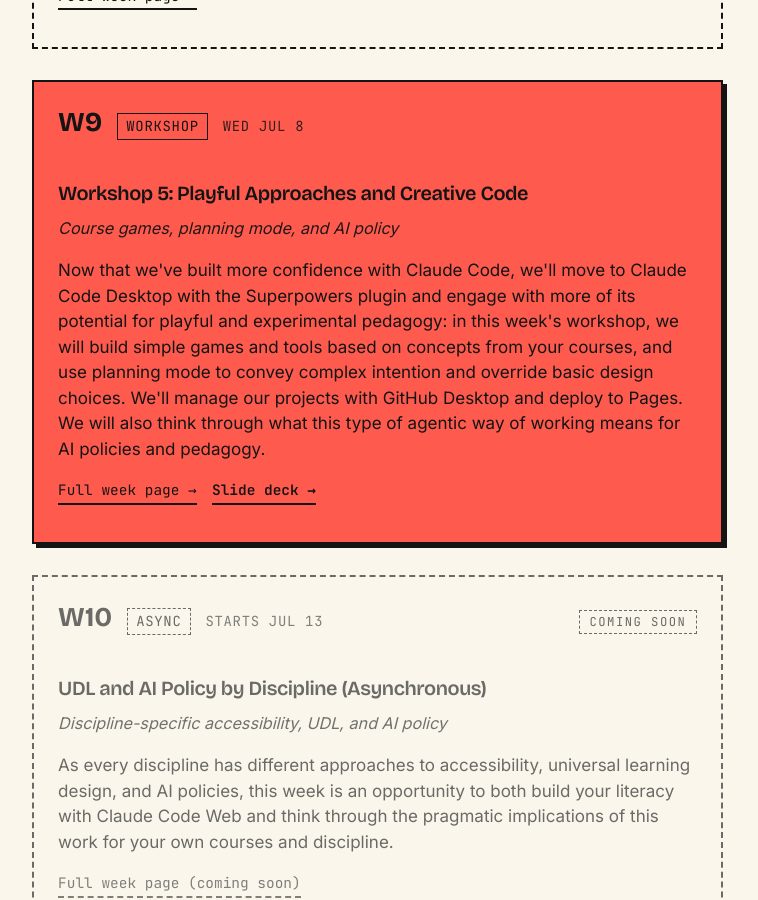
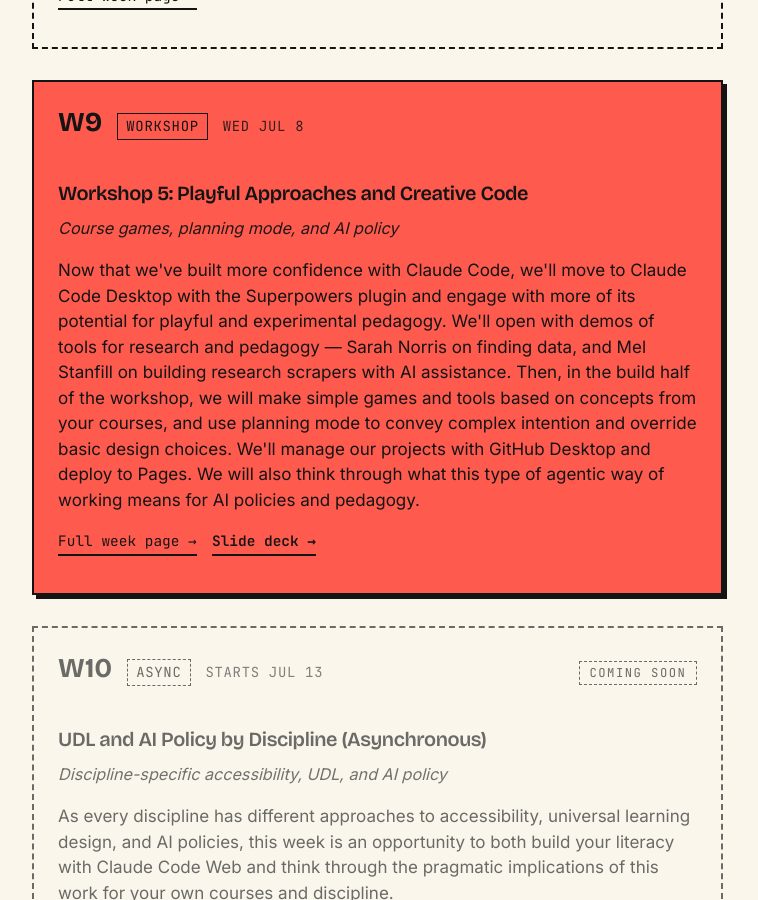
Before and after one commit to AMSUCF/NEH_AI_DH, a Jekyll site: the page built from schedule.md, in a window 1280 px wide and 900 px high, scrolled down 4100 px. Shown: the whole window, without its empty margins (113-871 px from the left). Built offline with Jekyll 4.4.1, drawn with Linux system fonts in a browser that asks for light colours.

Commit message:
W9: reorder deck to open with tools demos; add Part 1 divider and Finding Data slide
Mel's AO3 tag-crawler demo block now leads the deck under a new Part 1
(Building Tools for Research & Pedagogy) opened by Sarah Norris's
Finding Data slot. The playful build section follows as Part 2
(Building Games & Course Resources), with the Tool: Canvas video moved
to just before the policy section; parts renumbered 1-4. Week page
session outline and summary updated to match.

Co-Authored-By: Claude Fable 5 <noreply@anthropic.com>

```diff
--- a/slides/web/w09/index.html
+++ b/slides/web/w09/index.html
@@ -177,74 +177,16 @@
     <p class="cover-meta">Wednesday, July 8, 2026 · 10 AM – noon · CHDR</p>
   </div>
 </section>
-<section class="slide-section" id="why-playful">
+<section class="slide-section" id="tools-section">
   <p class="kicker">Part 1</p>
-  <h2>Why playful</h2>
-  <p class="lead">Mark Sample does it. Play makes the labor of iteration visible and survivable.</p>
+  <h2>Building Tools for Research &amp; Pedagogy</h2>
+  <p class="lead">Where the data comes from, and what small, single-purpose research tools look like in practice.</p>
 </section>
-        <section class="slide-image-bullets no-image" id="road-so-far">
-          <div class="bullets-text">
-
-            <h2>The road so far</h2>
-            <ul><li><strong>Textual</strong> (Workshops 1–2): close reading at corpus scale with Projects.</li>
-<li><strong>Visual</strong> (Workshop 3): image-to-text and alt-text with Artifacts.</li>
-<li><strong>Procedural</strong> (Workshop 4 → today): you&#x27;re now building things that <em>run.</em></li></ul>
-
-          </div>
-        </section>
-        <section class="slide-image-bullets" id="what-were-building">
-          <div class="bullets-text">
-
-            <h2>What we&#x27;re building toward</h2>
-            <ul><li>Small. Strange. Made for <em>one course</em> or <em>one corpus</em>.</li>
-<li>Not an app. Not a startup. A pedagogical artifact.</li>
-<li>Survives because it&#x27;s specific. Travels because it&#x27;s open.</li></ul>
-
-          </div>
-          <img src="../../../assets/slides/w09/building-toward.webp" alt="What we are building toward" loading="lazy">
-        </section>
-        <section class="slide-image-bullets" id="paperclip">
-          <div class="bullets-text">
-
-            <h2>The Paperclip Maximizer (and other thought experiments)</h2>
-            <ul><li><a href="https://www.decisionproblem.com/paperclips/">decisionproblem.com/paperclips</a> — the playable form of an alignment thought experiment.</li>
-<li><em>Not</em> a prediction. A teaching tool for what optimisation without judgement looks like.</li>
-<li>Useful pairing for any tool you build: what is it optimising <em>for</em>?</li></ul>
-
-          </div>
-          <img src="../../../assets/slides/w09/paperclip.webp" alt="Paperclip maximizer game" loading="lazy">
-        </section>
-<section class="slide-demo-slot" id="demo-playable">
-  <p class="kicker">Live demo</p>
-  <h2>Live build: a playable Artifact</h2>
-  <p>I take a sample text and build something small and a little strange — a playable artifact you can move through, not just read. Watch how the source text shapes the design.</p>
+<section class="slide-demo-slot" id="demo-finding-data">
+  <p class="kicker">Demo</p>
+  <h2>Finding Data</h2>
+  <p>Sarah Norris</p>
 </section>
-<section class="slide-iframe" id="demo-tool-canvas">
-  <p class="kicker">Demo</p>
-  <h2>Tool: Canvas</h2>
-  <iframe src="https://www.youtube.com/embed/IsNIRgeqxww" title="Tool: Canvas demo video" loading="lazy" allow="accelerometer; autoplay; clipboard-write; encrypted-media; gyroscope; picture-in-picture; web-share" allowfullscreen referrerpolicy="strict-origin-when-cross-origin"></iframe>
-</section>
-        <section class="slide-image-bullets no-image" id="examples-tools">
-          <div class="bullets-text">
-
-            <h2>Pick one (or invent your own)</h2>
-            <ul><li>A <strong>clickable timeline</strong> for a course unit.</li>
-<li>A <strong>game</strong> built from something in your course that <em>should</em> be playable — a concept, a decision, a text.</li>
-<li>A <strong>tool</strong> that assists your students with some type of work they actually have to do.</li>
-<li>A <strong>generator</strong> — Markov mash-up of public-domain text, a centosizer, a found-poetry tool.</li></ul>
-
-          </div>
-        </section>
-        <section class="slide-exercise" id="exercise-build-tool">
-          <p class="kicker">Exercise</p>
-          <h2>Build your tool or game</h2>
-          <p class="prompt">Claude Code Desktop + the Superpowers plugin. GitHub Desktop for the repo, deployed to Pages.</p>
-          <ol><li>Install the <strong>Superpowers</strong> plugin and add your customization.</li>
-<li>In <strong>GitHub Desktop</strong>, create a local repository for your project.</li>
-<li>Turn on <strong>planning mode</strong> and describe it: <em>what it is, who it&#x27;s for, what&#x27;s strange about it.</em> Confirm the plan before any code.</li>
-<li>Build and iterate. Each pass: one specific design decision documented in the conversation.</li>
-<li>Commit in GitHub Desktop and deploy to Pages. Save the URL — you&#x27;ll share it in the discussion.</li></ol>
-        </section>
         <section class="slide-image-bullets" id="stanfill-tools">
           <div class="bullets-text">
 
@@ -315,8 +257,76 @@
           </div>
           <img src="../../../assets/slides/w09/slide6-iteration.png" alt="VS Code file tree showing many versioned scraper, analysis, and visualizer files, from v1 up to v9, from iterative AI-assisted coding" loading="lazy">
         </section>
+<section class="slide-section" id="why-playful">
+  <p class="kicker">Part 2</p>
+  <h2>Building Games &amp; Course Resources</h2>
+  <p class="lead">From research tools to course artifacts. Play makes the labor of iteration visible and survivable.</p>
+</section>
+        <section class="slide-image-bullets no-image" id="road-so-far">
+          <div class="bullets-text">
+
+            <h2>The road so far</h2>
+            <ul><li><strong>Textual</strong> (Workshops 1–2): close reading at corpus scale with Projects.</li>
+<li><strong>Visual</strong> (Workshop 3): image-to-text and alt-text with Artifacts.</li>
+<li><strong>Procedural</strong> (Workshop 4 → today): you&#x27;re now building things that <em>run.</em></li></ul>
+
+          </div>
+        </section>
+        <section class="slide-image-bullets" id="what-were-building">
+          <div class="bullets-text">
+
+            <h2>What we&#x27;re building toward</h2>
+            <ul><li>Small. Strange. Made for <em>one course</em> or <em>one corpus</em>.</li>
+<li>Not an app. Not a startup. A pedagogical artifact.</li>
+<li>Survives because it&#x27;s specific. Travels because it&#x27;s open.</li></ul>
+
+          </div>
+          <img src="../../../assets/slides/w09/building-toward.webp" alt="What we are building toward" loading="lazy">
+        </section>
+        <section class="slide-image-bullets" id="paperclip">
+          <div class="bullets-text">
+
+            <h2>The Paperclip Maximizer (and other thought experiments)</h2>
+            <ul><li><a href="https://www.decisionproblem.com/paperclips/">decisionproblem.com/paperclips</a> — the playable form of an alignment thought experiment.</li>
+<li><em>Not</em> a prediction. A teaching tool for what optimisation without judgement looks like.</li>
+<li>Useful pairing for any tool you build: what is it optimising <em>for</em>?</li></ul>
+
+          </div>
+          <img src="../../../assets/slides/w09/paperclip.webp" alt="Paperclip maximizer game" loading="lazy">
+        </section>
+<section class="slide-demo-slot" id="demo-playable">
+  <p class="kicker">Live demo</p>
+  <h2>Live build: a playable Artifact</h2>
+  <p>I take a sample text and build something small and a little strange — a playable artifact you can move through, not just read. Watch how the source text shapes the design.</p>
+</section>
+        <section class="slide-image-bullets no-image" id="examples-tools">
+          <div class="bullets-text">
+
+            <h2>Pick one (or invent your own)</h2>
+            <ul><li>A <strong>clickable timeline</strong> for a course unit.</li>
+<li>A <strong>game</strong> built from something in your course that <em>should</em> be playable — a concept, a decision, a text.</li>
+<li>A <strong>tool</strong> that assists your students with some type of work they actually have to do.</li>
+<li>A <strong>generator</strong> — Markov mash-up of public-domain text, a centosizer, a found-poetry tool.</li></ul>
+
+          </div>
+        </section>
+        <section class="slide-exercise" id="exercise-build-tool">
+          <p class="kicker">Exercise</p>
+          <h2>Build your tool or game</h2>
+          <p class="prompt">Claude Code Desktop + the Superpowers plugin. GitHub Desktop for the repo, deployed to Pages.</p>
+          <ol><li>Install the <strong>Superpowers</strong> plugin and add your customization.</li>
+<li>In <strong>GitHub Desktop</strong>, create a local repository for your project.</li>
+<li>Turn on <strong>planning mode</strong> and describe it: <em>what it is, who it&#x27;s for, what&#x27;s strange about it.</em> Confirm the plan before any code.</li>
+<li>Build and iterate. Each pass: one specific design decision documented in the conversation.</li>
+<li>Commit in GitHub Desktop and deploy to Pages. Save the URL — you&#x27;ll share it in the discussion.</li></ol>
+        </section>
+<section class="slide-iframe" id="demo-tool-canvas">
+  <p class="kicker">Demo</p>
+  <h2>Tool: Canvas</h2>
+  <iframe src="https://www.youtube.com/embed/IsNIRgeqxww" title="Tool: Canvas demo video" loading="lazy" allow="accelerometer; autoplay; clipboard-write; encrypted-media; gyroscope; picture-in-picture; web-share" allowfullscreen referrerpolicy="strict-origin-when-cross-origin"></iframe>
+</section>
 <section class="slide-section" id="policy-section">
-  <p class="kicker">Part 4</p>
+  <p class="kicker">Part 3</p>
   <h2>AI policy drafting</h2>
   <p class="lead">Pivot to the syllabus question. Working in pairs, draft (or revise) a one-page course AI policy.</p>
 </section>
@@ -372,7 +382,7 @@
 <li>Include a question: <em>what should a student do if they&#x27;re unsure?</em></li></ol>
         </section>
 <section class="slide-section" id="discussion-policies">
-  <p class="kicker">Part 5</p>
+  <p class="kicker">Part 4</p>
   <h2>Read each other&#x27;s policies</h2>
   <p class="lead">Trade with the person next to you. Read for the <em>invitations.</em> Read for the <em>enforcement spots that hide in the language.</em> Read for what&#x27;s missing.</p>
 </section>
--- a/weeks/week-09.md
+++ b/weeks/week-09.md
@@ -5,7 +5,7 @@ kind: workshop
 theme: "Course games, planning mode, and AI policy"
 starts: 2026-07-06
 summary: |
-  Now that we've built more confidence with Claude Code, we'll move to Claude Code Desktop with the Superpowers plugin and engage with more of its potential for playful and experimental pedagogy: in this week's workshop, we will build simple games and tools based on concepts from your courses, and use planning mode to convey complex intention and override basic design choices. We'll manage our projects with GitHub Desktop and deploy to Pages. We will also think through what this type of agentic way of working means for AI policies and pedagogy.
+  Now that we've built more confidence with Claude Code, we'll move to Claude Code Desktop with the Superpowers plugin and engage with more of its potential for playful and experimental pedagogy. We'll open with demos of tools for research and pedagogy — Sarah Norris on finding data, and Mel Stanfill on building research scrapers with AI assistance. Then, in the build half of the workshop, we will make simple games and tools based on concepts from your courses, and use planning mode to convey complex intention and override basic design choices. We'll manage our projects with GitHub Desktop and deploy to Pages. We will also think through what this type of agentic way of working means for AI policies and pedagogy.
 workshop:
   title: "Workshop 5: Playful Approaches and Creative Code"
   date: 2026-07-08
@@ -43,7 +43,9 @@ Optional:
 
 ## The Session
 
-The workshop runs in two movements. **First we build something playable.** Using Claude Code Desktop with the Superpowers plugin and planning mode, each of us makes a small, strange, course-specific artifact — a clickable timeline, a game, a tool your students would actually use, or a generator — and deploys it to GitHub Pages. We work in planning mode throughout: describing what we want, watching Claude ask clarifying questions, and overriding what it gets wrong about our disciplines before any code is written.
+The workshop runs in three movements. **First, building tools for research and pedagogy.** Sarah Norris opens with a demo on finding data, and Mel Stanfill walks through her research scrapers — an AO3 tag crawler built iteratively with an AI coding assistant, from the first scraping prompt through debugging, co-occurrence networks, and heatmaps, with the versioned file tree as a record of the process. These are the model for what we build next: small, open, single-purpose tools.
+
+**Then we build games and course resources.** Using Claude Code Desktop with the Superpowers plugin and planning mode, each of us makes a small, strange, course-specific artifact — a clickable timeline, a game, a tool your students would actually use, or a generator — and deploys it to GitHub Pages. We work in planning mode throughout: describing what we want, watching Claude ask clarifying questions, and overriding what it gets wrong about our disciplines before any code is written.
 
 **Then we turn to the syllabus.** Having spent two workshops *being* the agent, we pivot to the policy question that follows from it. Working in pairs, we draft (or revise) a one-page course AI policy and read each other's, framing the policy as an invitation rather than a fence — and reckoning with what changes when "use AI" can mean "let an agent do the work." UCF's own [guidance](https://infosec.ucf.edu/document/ai-guidance/) already restricts agentic tools and treats an agent doing the coursework as misconduct; see the Pedagogical Note below.
 
```
